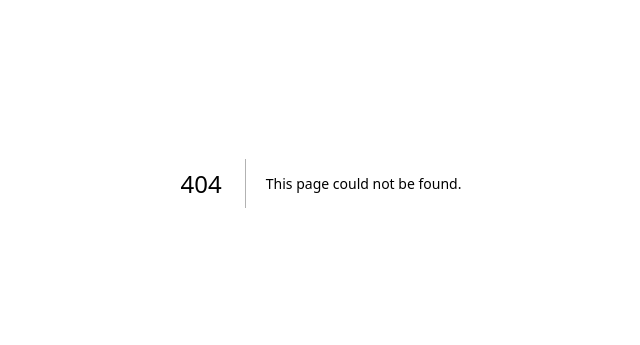
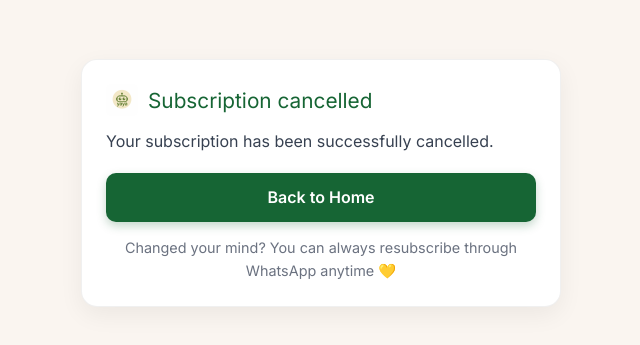
Before and after one commit to yairsabag/yaya-oauth-page, a Next.js app: page /cancel/success in a window 1280 px wide. Before the commit this address had no page. Shown: the part 217-562 px from the top of the page, without its empty margins (319-959 px from the left). Built offline with nearby package versions, Linux system fonts and the light colour scheme.

Commit message:
Create page.tsx

```diff
--- /dev/null
+++ b/src/app/cancel/success/page.tsx
@@ -0,0 +1,66 @@
+'use client'
+
+import { useSearchParams, useRouter } from 'next/navigation'
+import React, { useMemo } from 'react'
+
+export default function CancelSuccessPage() {
+  const sp = useSearchParams()
+  const router = useRouter()
+
+  const code = useMemo(() => sp.get('code') || '', [sp])
+
+  return (
+    <div style={{
+      minHeight: '100vh',
+      background: '#FAF5F0',
+      display: 'flex',
+      alignItems: 'center',
+      justifyContent: 'center',
+      padding: '2rem'
+    }}>
+      <div style={{
+        width: '100%',
+        maxWidth: 480,
+        background: 'white',
+        borderRadius: 16,
+        border: '1px solid rgba(0,0,0,0.06)',
+        boxShadow: '0 8px 24px rgba(0,0,0,0.06)',
+        padding: '1.5rem'
+      }}>
+        <div style={{ display: 'flex', alignItems: 'center', gap: 10, marginBottom: 12 }}>
+          <img src="/yaya-logo.png" alt="Yaya" width={32} height={32} style={{ borderRadius: 6 }} />
+          <h1 style={{ margin: 0, fontSize: '1.3rem', color: '#166534' }}>Subscription cancelled</h1>
+        </div>
+
+        <p style={{ margin: '0 0 20px', color: '#374151', lineHeight: 1.5 }}>
+          Your subscription has been successfully cancelled.
+          {code && (
+            <> (Code: <strong>{code}</strong>)</>
+          )}
+        </p>
+
+        <button
+          onClick={() => router.push('/')}
+          style={{
+            width: '100%',
+            padding: '12px 18px',
+            background: '#166534',
+            color: 'white',
+            border: 'none',
+            borderRadius: 10,
+            fontSize: '1rem',
+            fontWeight: 600,
+            cursor: 'pointer',
+            boxShadow: '0 4px 10px rgba(22, 101, 52, 0.25)'
+          }}
+        >
+          Back to Home
+        </button>
+
+        <p style={{ marginTop: 14, fontSize: '.9rem', color: '#6b7280', textAlign: 'center' }}>
+          Changed your mind? You can always resubscribe through WhatsApp anytime 💛
+        </p>
+      </div>
+    </div>
+  )
+}
```
